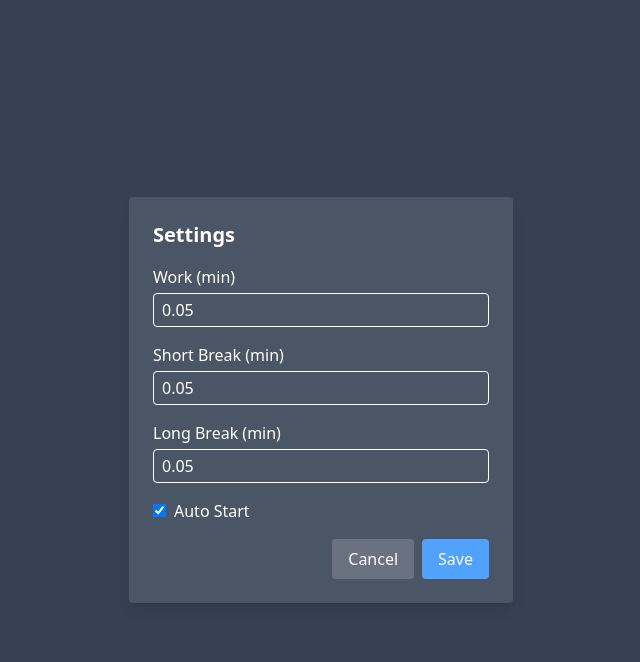
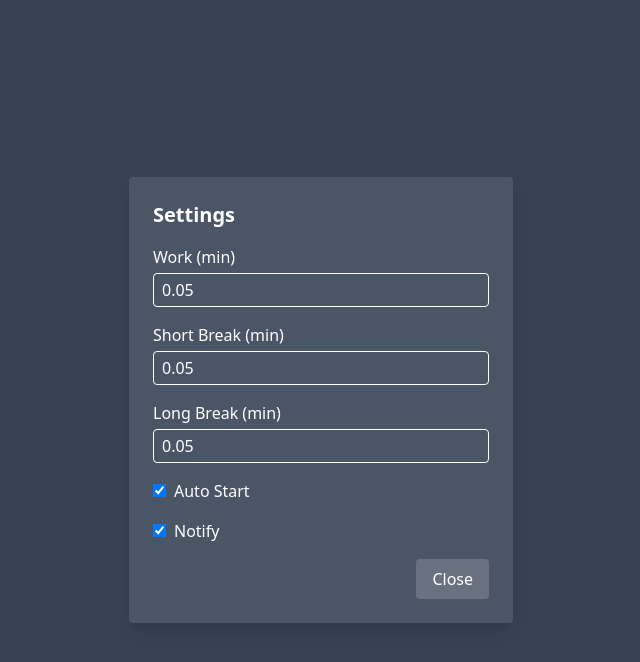
Before and after one commit to enklht/pomodoro-timer, a React (Vite) app: page / in a window 1280 px wide. Both pictures are taken after a click on the button "Settings". Shown: the top 662 px of the page, without its empty margins (319-959 px from the left). Built offline with nearby package versions, Linux system fonts and the light colour scheme.

Commit message:
Add CSS transitions for TimerCircle component
Add CSS transitions for TimerCircle component

wip

```diff
--- a/src/App.tsx
+++ b/src/App.tsx
@@ -17,6 +17,7 @@ export default function App() {
   const [shortBreakMinutes, setShortBreakMinutes] = useState(0.05);
   const [longBreakMinutes, setLongBreakMinutes] = useState(0.05);
   const [autoStart, setAutoStart] = useState(true);
+  const [notify, setNotify] = useState(true);
 
   const playCompletedSound = () => playSound("notification/completed");
 
@@ -33,8 +34,9 @@ export default function App() {
         if (t > 0) return t - 1;
 
         // Time's up
-        playCompletedSound();
-        if (!autoStart) setIsRunning(false);
+        if (notify) {
+          playCompletedSound();
+        }
 
         let nextTime: number;
 
@@ -46,7 +48,9 @@ export default function App() {
         } else {
           nextTime = workMinutes * 60;
         }
+
         setIsWork(!isWork)
+        if (!autoStart) setIsRunning(false);
 
         return nextTime;
       });
@@ -89,10 +93,12 @@ export default function App() {
         shortBreakMinutes={shortBreakMinutes}
         longBreakMinutes={longBreakMinutes}
         autoStart={autoStart}
+        notify={notify}
         onWorkMinutesChange={setWorkMinutes}
         onShortBreakMinutesChange={setShortBreakMinutes}
         onLongBreakMinutesChange={setLongBreakMinutes}
         onAutoStartChange={setAutoStart}
+        onNotifyChange={setNotify}
         onClose={() => setShowSettings(false)}
       />
     </div>
--- a/src/components/SettingsModal.tsx
+++ b/src/components/SettingsModal.tsx
@@ -4,10 +4,12 @@ interface SettingsModalProps {
     shortBreakMinutes: number;
     longBreakMinutes: number;
     autoStart: boolean;
+    notify: boolean,
     onWorkMinutesChange: (minutes: number) => void;
     onShortBreakMinutesChange: (minutes: number) => void;
     onLongBreakMinutesChange: (minutes: number) => void;
     onAutoStartChange: (autoStart: boolean) => void;
+    onNotifyChange: (notify: boolean) => void;
     onClose: () => void;
 }
 
@@ -17,10 +19,12 @@ export function SettingsModal({
     shortBreakMinutes,
     longBreakMinutes,
     autoStart,
+    notify,
     onWorkMinutesChange,
     onShortBreakMinutesChange,
     onLongBreakMinutesChange,
     onAutoStartChange,
+    onNotifyChange,
     onClose,
 }: SettingsModalProps) {
     if (!showSettings) return null;
@@ -73,18 +77,25 @@ export function SettingsModal({
                     </label>
                 </div>
 
+                <div className="mb-4 flex items-center">
+                    <label>
+                        <input
+                            type="checkbox"
+                            id="autostart"
+                            checked={notify}
+                            onChange={(e) => onNotifyChange(e.target.checked)}
+                            className="mr-2"
+                        />
+                        Notify
+                    </label>
+                </div>
+
                 <div className="flex justify-end space-x-2">
                     <button
                         onClick={onClose}
                         className="px-4 py-2 bg-gray-500 rounded hover:bg-gray-400"
                     >
-                        Cancel
-                    </button>
-                    <button
-                        onClick={onClose}
-                        className="px-4 py-2 bg-blue-400 text-white rounded hover:bg-blue-300"
-                    >
-                        Save
+                        Close
                     </button>
                 </div>
             </div>
--- /dev/null
+++ b/src/components/TimerCircle.css
@@ -0,0 +1,3 @@
+.transition-height-color {
+    transition: height 1s linear, background-color 0.5s;
+}
--- a/src/components/TimerCircle.tsx
+++ b/src/components/TimerCircle.tsx
@@ -1,4 +1,5 @@
 import React from 'react';
+import "./TimerCircle.css"
 
 interface TimerCircleProps {
     timeLeft: number;
@@ -42,14 +43,14 @@ export const TimerCircle: React.FC<TimerCircleProps> = ({
         overflow-hidden
         cursor-pointer
         shadow-lg
-        transition-[scale] duration-200 ease-out hover:scale-110
       `}
+        // transition-[scale] duration-200 ease-out hover:scale-110
         >
             {/* Animated liquid fill */}
             <div
                 className={`
                     absolute bottom-0 left-0 w-full
-                    transition-[height] duration-1000 linear
+                    transition-height-color
                     ${isWork ? 'bg-red-400' : 'bg-blue-400'}
                 `}
                 style={{ height: `${progressHeight}%` }}
```
